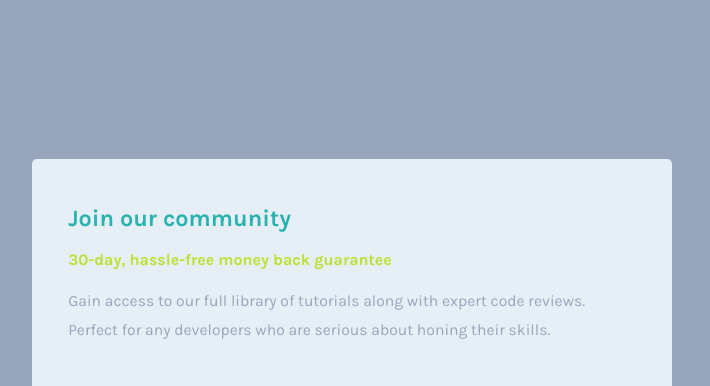
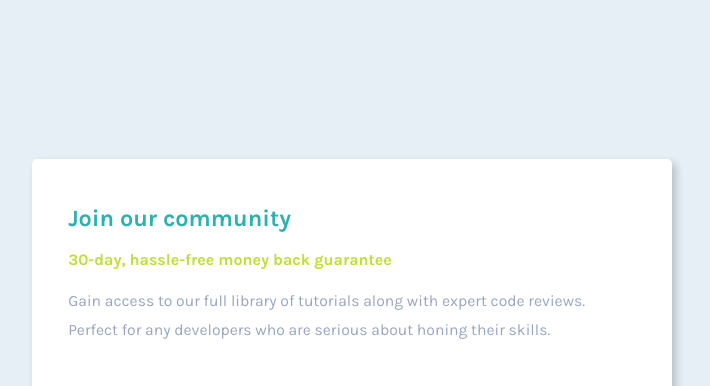
Before and after one commit to Tagert/Frontend_mentor_tasks, a plain HTML site: page 4_single-price-grid-component-master/index.html in a window 1280 px wide. Shown: the top 386 px of the page, without its empty margins (288-998 px from the left). Drawn offline with Linux system fonts and the light colour scheme.

Commit message:
Changed: main background, and added box-shadow

```diff
--- a/4_single-price-grid-component-master/style.css
+++ b/4_single-price-grid-component-master/style.css
@@ -6,6 +6,8 @@
 
   --light-gray: hsl(204, 43%, 93%);
   --grayish-blue: hsl(218, 22%, 67%);
+
+  --additional-color: #fff;
 
   --primarily-b-radius: 5px;
 
@@ -42,7 +44,7 @@ body {
   min-height: 100vh;
   font-size: 1rem;
   font-family: "Karla", sans-serif;
-  background-color: var(--grayish-blue);
+  background-color: var(--light-gray);
 }
 
 footer {
@@ -65,8 +67,13 @@ footer {
 .main-card {
   max-width: 640px;
   overflow: hidden;
-  background-color: var(--light-gray);
+  box-shadow: var(--primarily-box-shadow);
+  background-color: var(--additional-color);
   border-radius: var(--primarily-b-radius);
+}
+
+.main-card:hover {
+  box-shadow: var(--secondarily-box-shadow);
 }
 
 .top-side,
```
